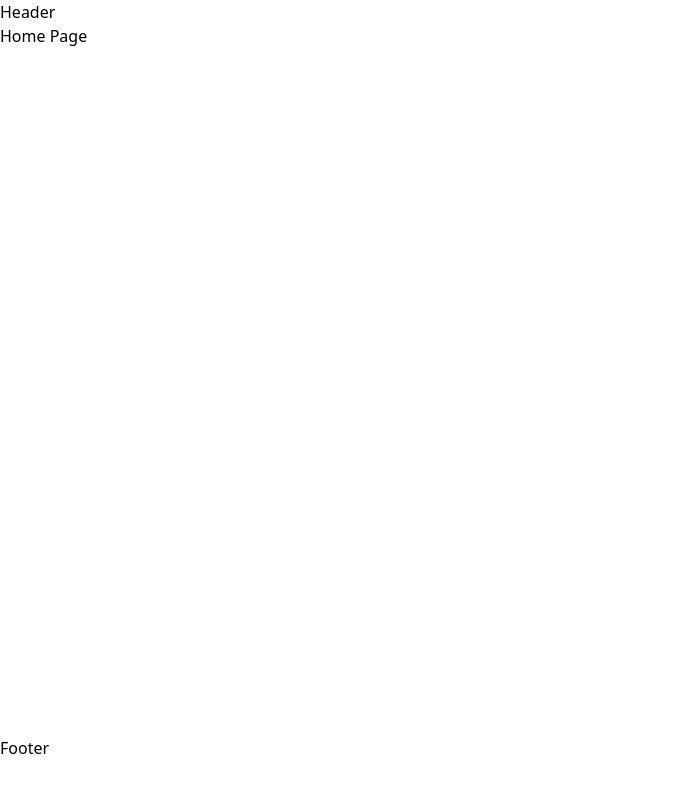
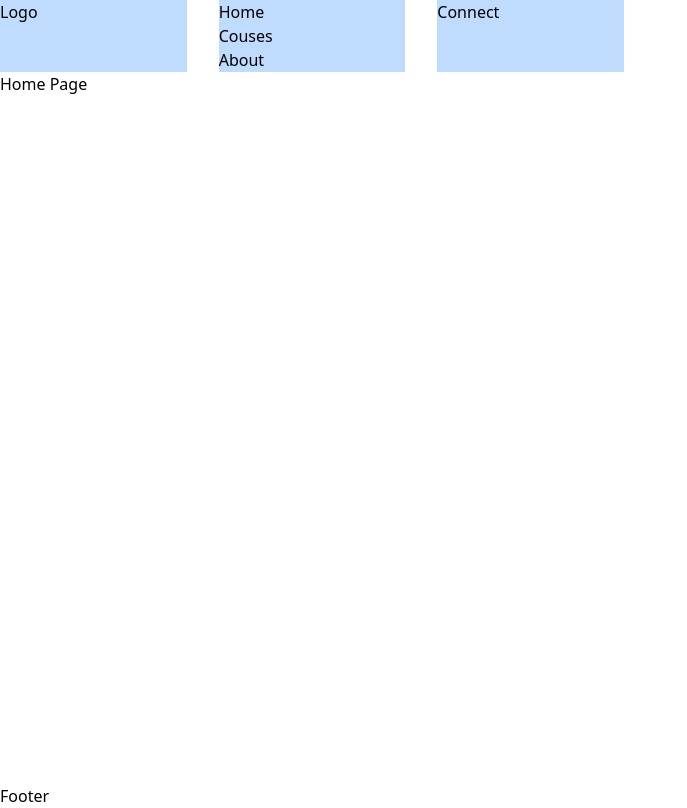
Before and after one commit to tuyenln/ecomerce-web3, a Next.js app: page / in a window 1280 px wide. Shown: the whole page, without its empty margins (0-687 px from the left). Built offline with nearby package versions, Linux system fonts and the light colour scheme.

Commit message:
add post css config css

```diff
--- /dev/null
+++ b/components/ui/common/Header/Header.module.css
@@ -0,0 +1,7 @@
+.wrapper {
+    @apply grid grid-cols-6 gap-8;
+}
+
+.wrapper > * {
+    @apply bg-blue-200;
+}
--- a/components/ui/common/Header/index.js
+++ b/components/ui/common/Header/index.js
@@ -1,8 +1,19 @@
+import head from "./Header.module.css";
 const Header = () => {
     return (
-        <>
-            <div>Header</div>
-        </>
+        <header className={head.wrapper}>
+            <div>
+                Logo
+            </div>
+            <div>
+                <ul>
+                    <li>Home</li>
+                    <li>Couses</li>
+                    <li>About</li>
+                </ul>
+            </div>
+            <div><button>Connect</button></div>
+        </header>
     );
 
 };
--- a/package.json
+++ b/package.json
@@ -10,6 +10,7 @@
   },
   "dependencies": {
     "next": "12.1.5",
+    "postcss-nesting": "^10.1.4",
     "react": "18.0.0",
     "react-dom": "18.0.0"
   },
--- a/postcss.config.js
+++ b/postcss.config.js
@@ -1,6 +1,7 @@
 module.exports = {
-  plugins: {
-    tailwindcss: {},
-    autoprefixer: {},
-  },
+  plugins: [
+    "tailwindcss",
+    "autoprefixer",
+    "postcss-nesting",
+  ],
 }
```
Also changed, not shown: NOTE.txt, 1 other file (tests, documents, lock files or other folders).
